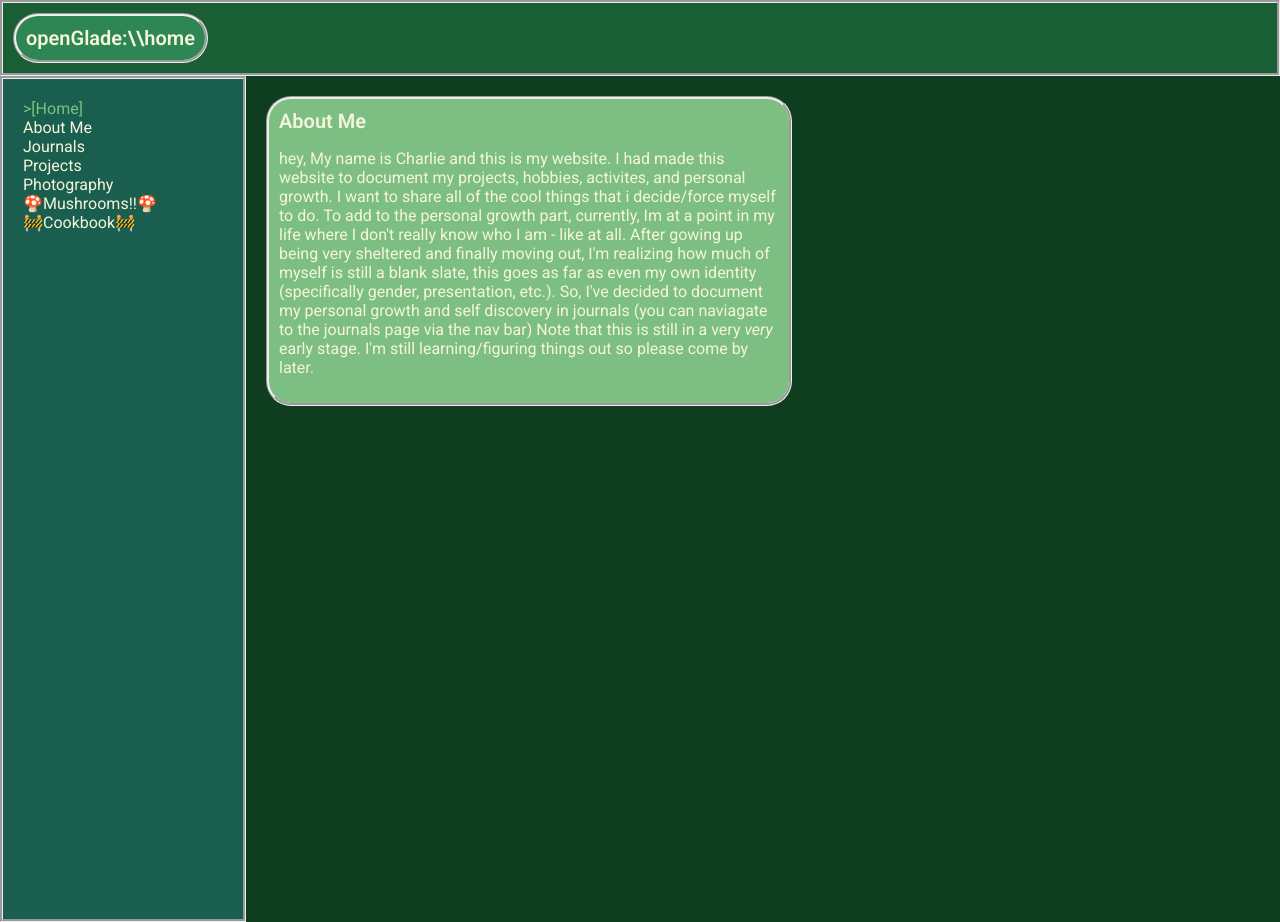
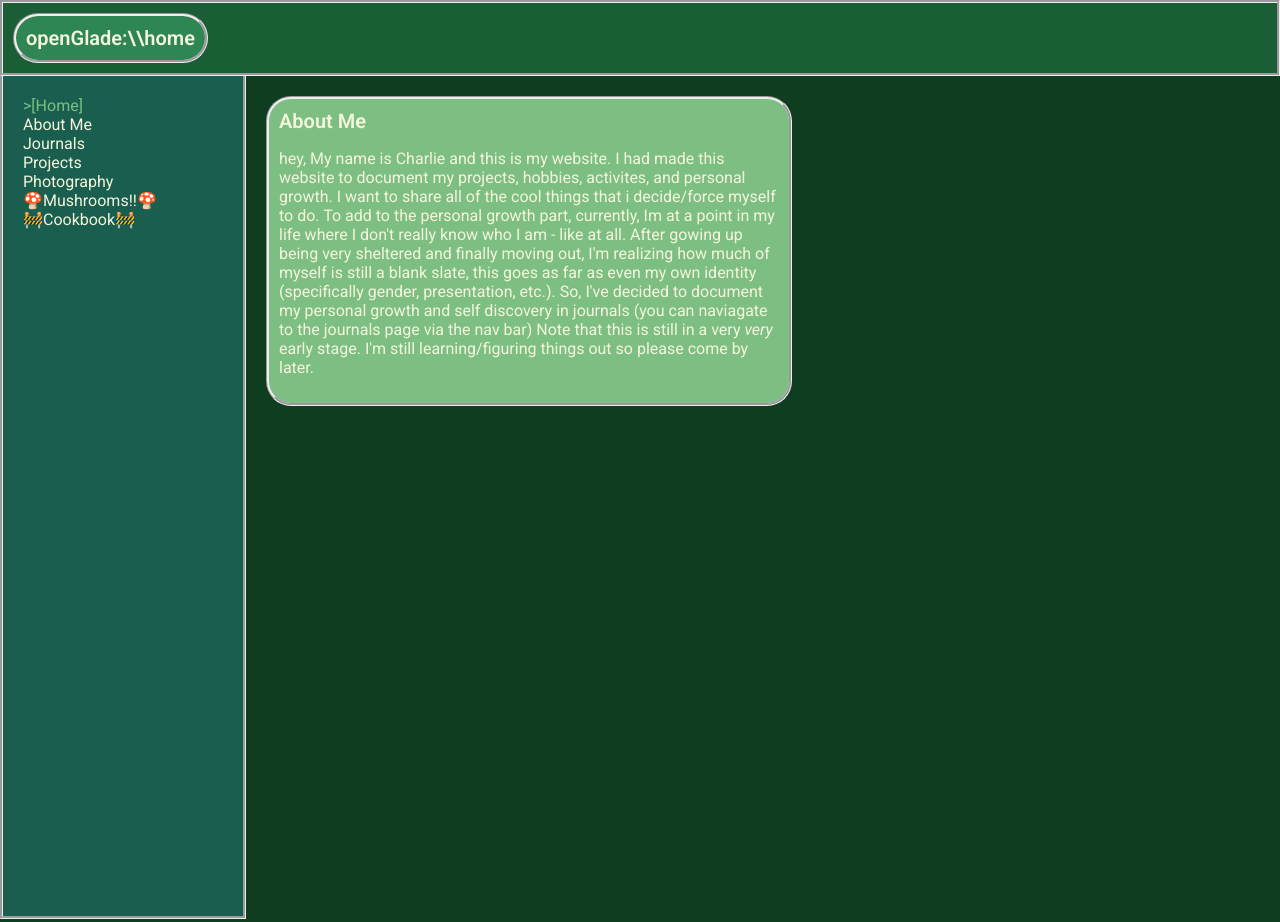
Before and after one commit to CIN-DEV-netizen/neocity-website, a plain HTML site: page index.html in a window 1280 px wide. Drawn offline with Linux system fonts and the light colour scheme.

Commit message:
Add border-top-style none to nav-bar for improved styling

```diff
--- a/stylesheets/home.css
+++ b/stylesheets/home.css
@@ -45,6 +45,7 @@ body {
     padding: 20px;
     width: 200px;
     border-style: groove;
+    border-top-style: none;
     display: flex;
     flex-shrink: 0;
     flex-direction: column;
```
